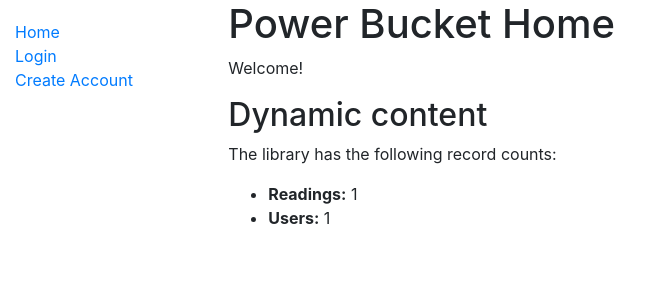
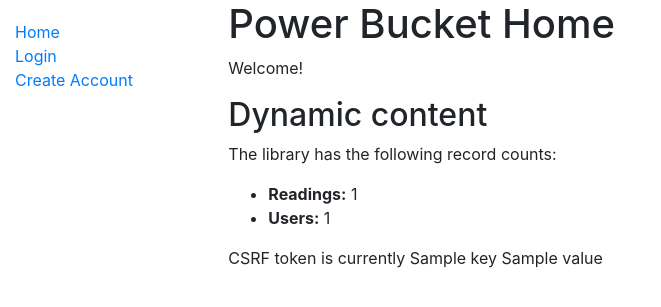
Before and after one commit to powerbucket/powerbucket-website, a Django app: template readings/templates/index.html in a window 1280 px wide. Shown: the top 307 px of the page, without its empty margins (0-661 px from the left). Run offline with Django 3.2, Linux system fonts and the light colour scheme; the template is opened without the code that fills it: most values are stand-ins (such as "Sample title", 1, 10 or a date in 2020); some libraries are stand-ins or nearby versions.

Commit message:
add header dump to index view for debugging

```diff
--- a/readings/templates/index.html
+++ b/readings/templates/index.html
@@ -9,4 +9,11 @@
     <li><strong>Readings:</strong> {{ num_readings }}</li>
     <li><strong>Users:</strong> {{ num_users }}</li>
   </ul>
+  CSRF token is currently {% csrf_token %}
+
+  {% for key, value in headers.items %}
+      {{ key }}
+      {{ value }}
+  {% endfor %}
+
 {% endblock %}
--- a/readings/views.py
+++ b/readings/views.py
@@ -14,6 +14,7 @@ def index(request):
     context = {
         'num_readings': num_readings,
         'num_users': num_users,
+        'headers': request.META
     }
 
     return render(request, 'index.html', context=context)
@@ -102,6 +103,5 @@ class ReadingView(LoginRequiredMixin, generic.ListView):
 
 
 def csrf_failure(request, reason="tits"):
-    headers=request.META
-    context = {"headers": headers} #{header: headers[header] for header in headers}
+    context = {"headers": request.META} #{header: headers[header] for header in headers}
     return render(request, 'csrf.html', context)
```
